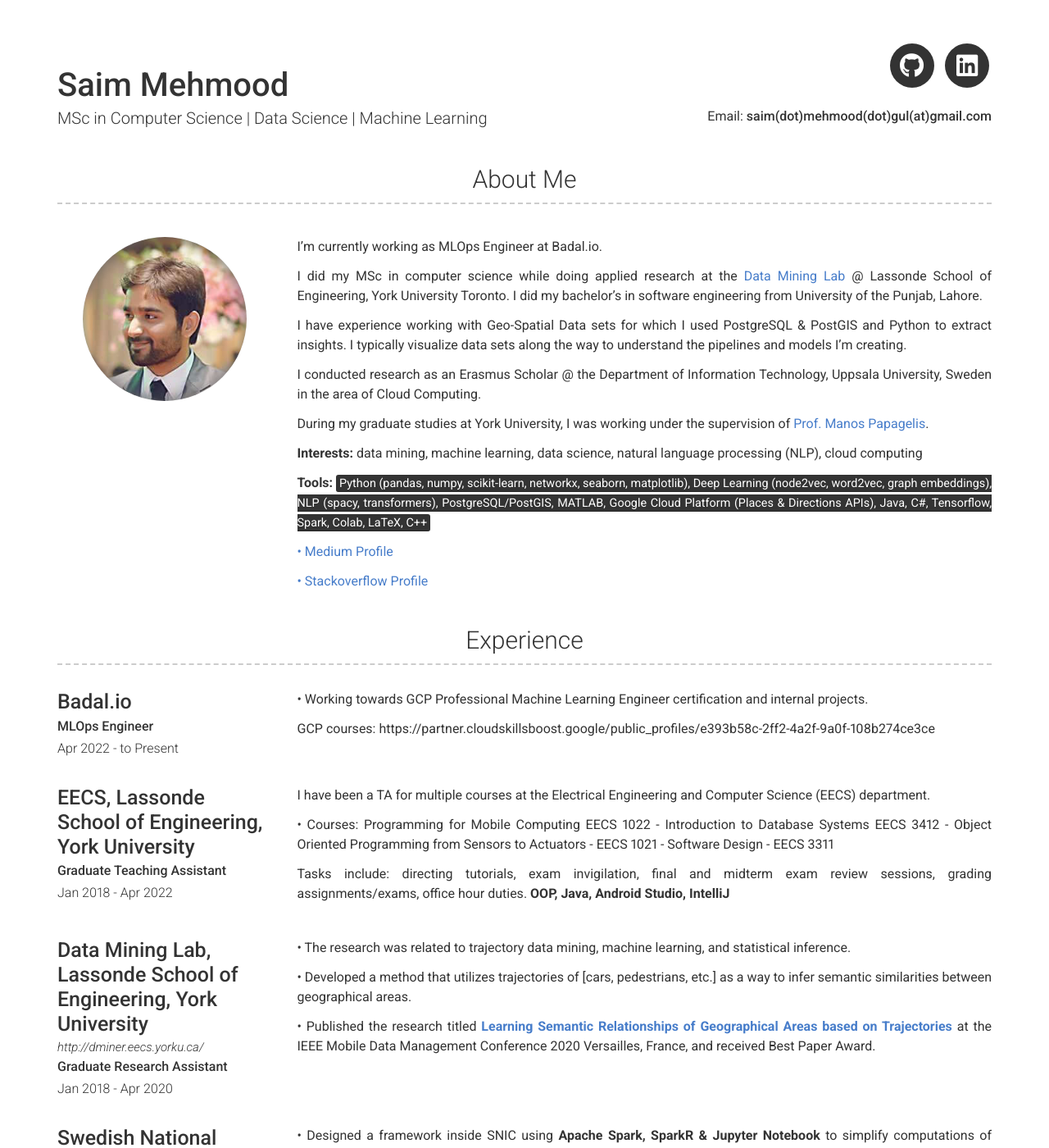
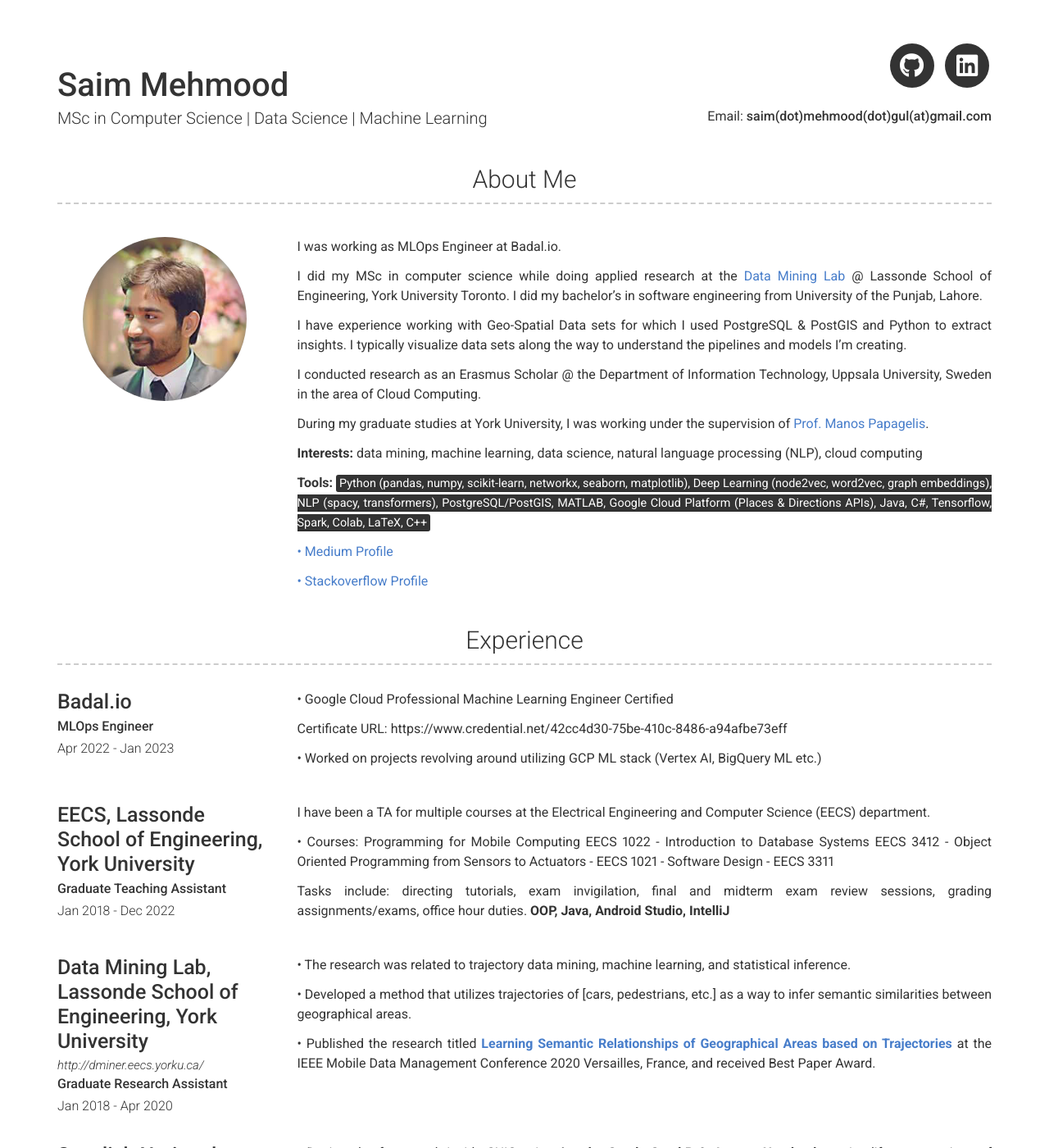
Before and after one commit to saimmehmood/saimmehmood.github.io, a Jekyll site: the page built from index.md, in a window 1280 px wide and 1400 px high. Shown: the whole window at 82% size. Built offline with Jekyll 4.4.1, drawn with Linux system fonts in a browser that asks for light colours; nearby versions of some CDN libraries; some of the changed text lies outside the part shown.

Commit message:
updates to experience 1/6/2023

```diff
--- a/_config.yml
+++ b/_config.yml
@@ -29,7 +29,7 @@ linkedin_username: saimmehmoodgul
 # about_title: About Me
 about_profile_image: images/circle-cropped.png
 about_content: | # this will include new lines to allow paragraphs
-    I'm currently working as MLOps Engineer at Badal.io.
+    I was working as MLOps Engineer at Badal.io.
 
     I did my MSc in computer science while doing applied research at the
     [Data Mining Lab](https://dminer.eecs.yorku.ca/) @ Lassonde School of Engineering, York University Toronto.
--- a/_data/experience.yml
+++ b/_data/experience.yml
@@ -2,19 +2,21 @@
   company: Badal.io
   # link: http://dminer.eecs.yorku.ca/
   job_title: MLOps Engineer
-  dates: Apr 2022 - to Present
+  dates: Apr 2022 - Jan 2023
 
   description: | # this will include new lines to allow paragraphs
 
-    • Working towards GCP Professional Machine Learning Engineer certification and internal projects.
+    •  Google Cloud Professional Machine Learning Engineer Certified
 
-    GCP courses: https://partner.cloudskillsboost.google/public_profiles/e393b58c-2ff2-4a2f-9a0f-108b274ce3ce
+    Certificate URL: https://www.credential.net/42cc4d30-75be-410c-8486-a94afbe73eff
+
+    • Worked on projects revolving around utilizing GCP ML stack (Vertex AI, BigQuery ML etc.)
 
 - layout: left
   company: EECS, Lassonde School of Engineering, York University
   # link: http://dminer.eecs.yorku.ca/
   job_title: Graduate Teaching Assistant
-  dates: Jan 2018 - Apr 2022
+  dates: Jan 2018 - Dec 2022
   # quote: >
   #  Solving 21st century problems by diging holes and making game changing products like the *not a flamethrower*
   description: | # this will include new lines to allow paragraphs
--- a/_data/volunteer.yml
+++ b/_data/volunteer.yml
@@ -12,7 +12,7 @@
   company: Aggregate Intellect
   link: https://ai.science/
   job_title: Research Fellow
-  dates: June 2021 - to Present
+  dates: June 2021 - June 2022
   # quote: >
   #  Solving 21st century problems by diging holes and making game changing products like the *not a flamethrower*
   description: | # this will include new lines to allow paragraphs
```
